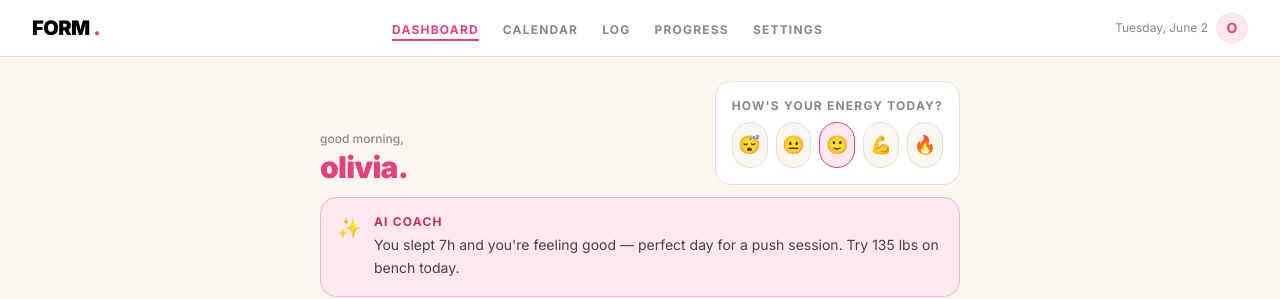
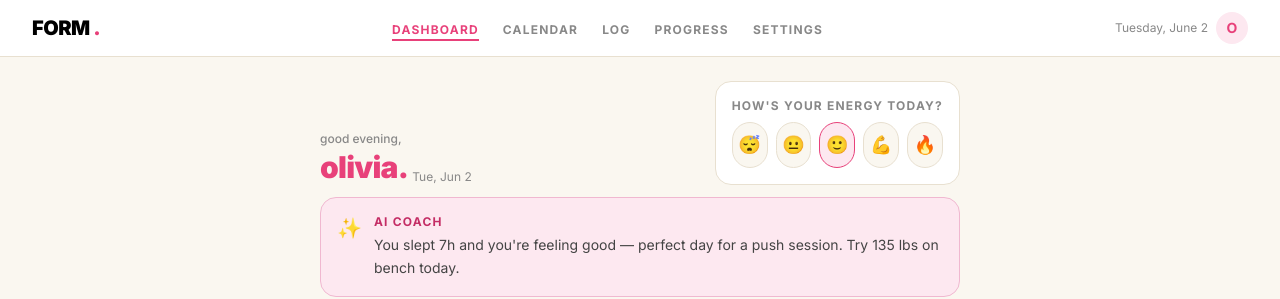
Before and after one commit to hill-ol/form-app, a Next.js app: page / in a window 1280 px wide. Shown: the top 299 px of the page. Built offline with nearby package versions, Linux system fonts and the light colour scheme; no server answers; the database is empty.

Commit message:
fixing the dashboard

```diff
--- a/src/app/page.tsx
+++ b/src/app/page.tsx
@@ -9,6 +9,7 @@ import QuoteBanner from '@/components/dashboard/QuoteBanner'
 import StatsRow from '@/components/dashboard/StatsRow'
 import WeekCalendar from '@/components/dashboard/WeekCalendar'
 import RecentSessions from '@/components/dashboard/RecentSessions'
+import DashboardGreeting from "@/components/dashboard/DashboardGreeting";
 
 export default async function DashboardPage() {
     const [recentSessions, lastSleep, streak, template] = await Promise.all([
@@ -47,27 +48,15 @@ export default async function DashboardPage() {
                 <p className="text-xl font-black tracking-tight">
                     FORM <span style={{ color: 'var(--pink)' }}>.</span>
                 </p>
-                <div className="flex items-center gap-2">
-                    <p className="text-xs" style={{ color: 'var(--muted)' }}>
-                        {today.toLocaleDateString('en-US', { weekday: 'short', month: 'short', day: 'numeric' })}
-                    </p>
-                    <div className="w-8 h-8 rounded-full flex items-center justify-center text-sm font-bold"
-                         style={{ background: 'var(--pink-light)', color: 'var(--pink)' }}>
-                        O
-                    </div>
+                <div className="w-8 h-8 rounded-full flex items-center justify-center text-sm font-bold"
+                     style={{ background: 'var(--pink-light)', color: 'var(--pink)' }}>
+                    O
                 </div>
             </div>
 
             <main className="max-w-2xl mx-auto px-4 pt-3 md:pt-6 pb-24 md:pb-10 space-y-3">
                 <div className="flex flex-col md:flex-row md:items-end md:justify-between gap-3">
-                    <div>
-                        <p className="text-xs font-medium mb-0.5" style={{ color: 'var(--muted)' }}>
-                            good morning,
-                        </p>
-                        <p className="text-3xl font-black tracking-tight" style={{ color: 'var(--pink)' }}>
-                            olivia.
-                        </p>
-                    </div>
+                    <DashboardGreeting />
                     <MoodCheckIn />
                 </div>
 
--- /dev/null
+++ b/src/components/dashboard/DashboardGreeting.tsx
@@ -0,0 +1,35 @@
+'use client'
+
+import { useState, useEffect } from 'react'
+
+export default function DashboardGreeting() {
+    const [greeting, setGreeting] = useState('')
+    const [dateStr, setDateStr] = useState('')
+
+    useEffect(() => {
+        const now = new Date()
+        const hour = now.getHours()
+
+        if (hour < 12) setGreeting('good morning,')
+        else if (hour < 17) setGreeting('good afternoon,')
+        else setGreeting('good evening,')
+
+        setDateStr(now.toLocaleDateString('en-US', {
+            weekday: 'short', month: 'short', day: 'numeric'
+        }))
+    }, [])
+
+    return (
+        <div className="flex flex-col md:flex-row md:items-end md:justify-between gap-1">
+            <div>
+                <p className="text-xs font-medium mb-0.5" style={{ color: 'var(--muted)' }}>
+                    {greeting}
+                </p>
+                <p className="text-3xl font-black tracking-tight" style={{ color: 'var(--pink)' }}>
+                    olivia.
+                </p>
+            </div>
+            <p className="text-xs" style={{ color: 'var(--muted)' }}>{dateStr}</p>
+        </div>
+    )
+}
```
